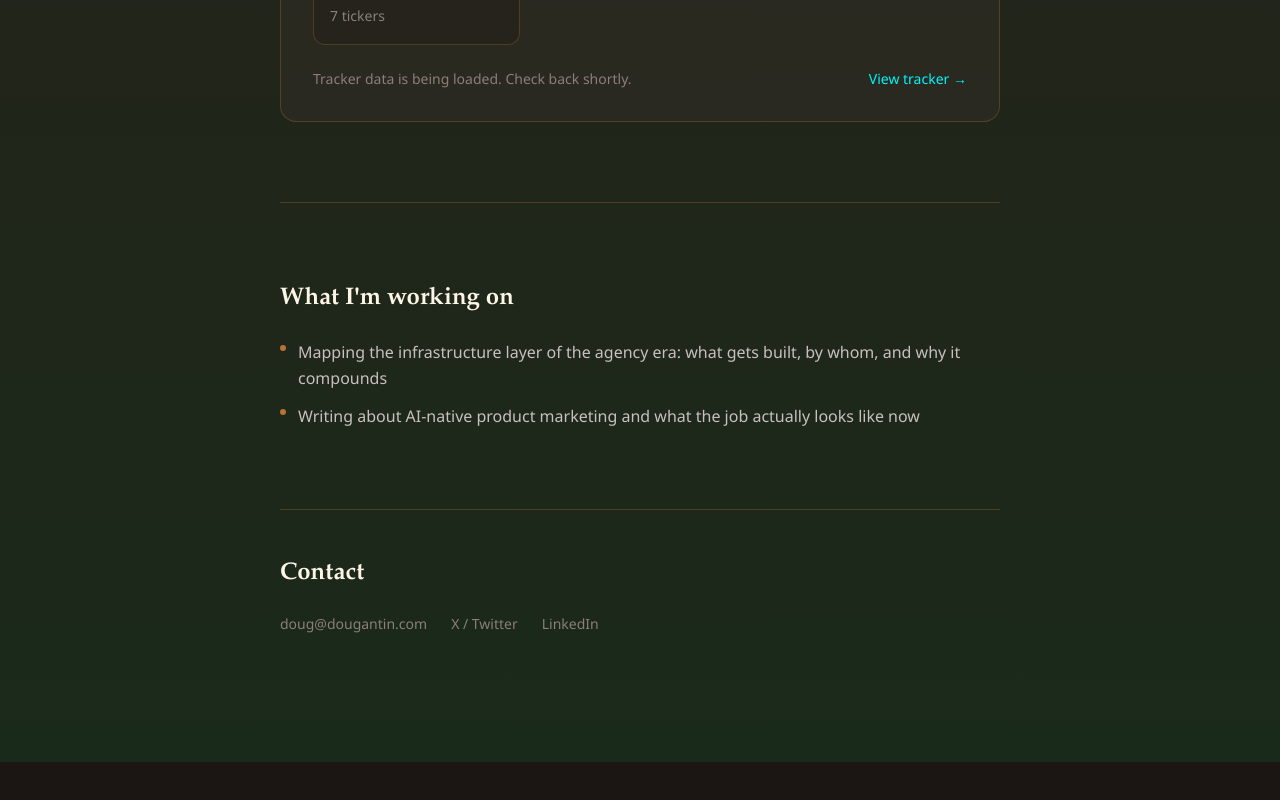
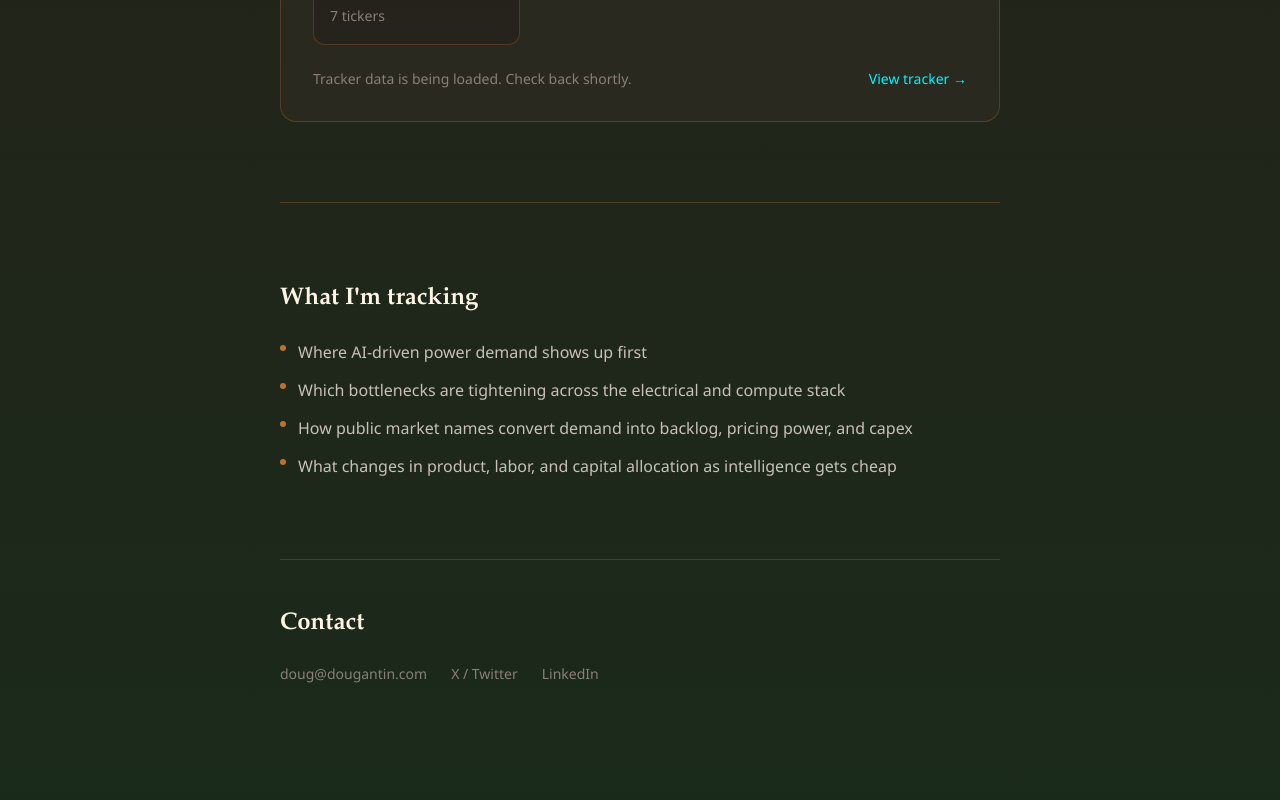
Before and after one commit to dougantin/dougantin.ai, a Next.js app: page / in a window 1280 px wide. Shown: the part 2483-3283 px from the top of the page. Before the commit the page ends 3245 px from the top, so only its background shows below. Built offline with nearby package versions, Linux system fonts and the light colour scheme.

Commit message:
Refocus homepage section on tracking

```diff
--- a/app/page.tsx
+++ b/app/page.tsx
@@ -13,9 +13,11 @@ export const metadata: Metadata = {
   description: SITE_DESCRIPTION,
 };
 
-const workingOn = [
-  "Mapping the infrastructure layer of the agency era: what gets built, by whom, and why it compounds",
-  "Writing about AI-native product marketing and what the job actually looks like now",
+const tracking = [
+  "Where AI-driven power demand shows up first",
+  "Which bottlenecks are tightening across the electrical and compute stack",
+  "How public market names convert demand into backlog, pricing power, and capex",
+  "What changes in product, labor, and capital allocation as intelligence gets cheap",
 ];
 
 export default async function Home() {
@@ -174,16 +176,16 @@ export default async function Home() {
         {/* Divider */}
         <div className="mb-20 h-px w-full" style={{ background: "var(--border-default)" }} />
 
-        {/* What I'm working on */}
+        {/* What I'm tracking */}
         <section id="working-on" className="mb-20 scroll-mt-20">
           <h2
             className="mb-6 text-2xl font-bold"
             style={{ color: "var(--text-heading)", fontFamily: "var(--font-playfair), serif" }}
           >
-            What I&apos;m working on
+            What I&apos;m tracking
           </h2>
           <ul className="space-y-3">
-            {workingOn.map((item, i) => (
+            {tracking.map((item, i) => (
               <li key={i} className="flex gap-3">
                 <span
                   className="mt-1.5 h-1.5 w-1.5 shrink-0 rounded-full"
```
